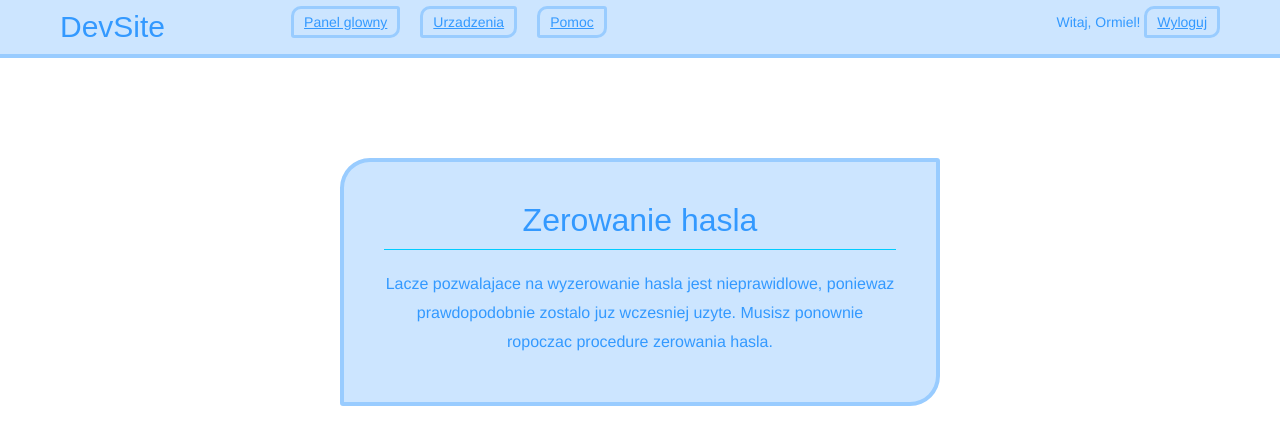
After one commit to Ormiel03/DevSite, a Django app: page /account/reset/1/1/ in a window 1280 px wide. The commit adds this page. Shown: the top 445 px of the page. Run offline with Django 3.2, Linux system fonts and the light colour scheme; a user stored in the database is signed in; some web fonts are replaced.

Commit message:
add password reser & change templates

```diff
--- a/DevSite/DevSite/settings.py
+++ b/DevSite/DevSite/settings.py
@@ -117,5 +117,10 @@ USE_TZ = False
 
 # Static files (CSS, JavaScript, Images)
 # https://docs.djangoproject.com/en/3.1/howto/static-files/
+LOGIN_REDIRECT_URL = 'dashboard'
+LOGIN_URL = 'login'
+LOGOUT_URL = 'logout'
+
+EMAIL_BACKEND = 'django.core.mail.backends.console.EmailBackend'
 
 STATIC_URL = '/static/'
--- a/DevSite/account_manager/static/css/base.css
+++ b/DevSite/account_manager/static/css/base.css
@@ -13,18 +13,18 @@ p {
 }
 
 a {
-    color:#12c064;
-    text-decoration:none;
+    color:#3399ff;
+    text-decoration:bold;
 }
 
 a:hover {
-    color:#00a74f;
+    color:3399ff;
 }
 
 h1, h2, h3, h4, h5 , h6 { font-family: 'Muli', sans-serif; font-weight:normal; }
 
 h1 {
-    border-bottom:1px solid #0099ff;
+    border-bottom:1px solid #00ccff;
     padding:0 0 10px 0;
     margin:10px 0 20px 0;
     color:#3399ff;
@@ -67,12 +67,16 @@ ol {
 }
 
 #header ul.menu li.selected a, #header ul.menu li.selected a:hover {
-    color:#1b6d32;
+    color:#3399ff;
     font-weight:bold;
+    border: 3px solid #99ccff; border-radius: 10px 3px 10px 3px;
+    padding:5px 10px;
 }
 
 #header a {
-    color:#f3f7cc;
+    color:#3399ff;
+    border: 3px solid #99ccff; border-radius: 10px 3px 10px 3px;
+    padding:5px 10px;
 }
 #header a:hover {
     color:#fff;
@@ -80,6 +84,7 @@ ol {
 
 #header .user {
     float:right;
+    color:#3399ff;
     padding-top:4px;
 }
 
--- a/DevSite/account_manager/templates/base.html
+++ b/DevSite/account_manager/templates/base.html
@@ -8,6 +8,27 @@
 <body>
   <div id="header">
     <span class="logo">DevSite</span>
+    {% if request.user.is_authenticated %}
+      <ul class="menu">
+        <li {% if section == "dashboard" %} class="selected"{% endif %}>
+          <a href="{% url "dashboard" %}">Panel glowny</a>
+        </li>
+        <li {% if section == "urzadzenia" %}class="selected"{% endif %}>
+          <a href="#">Urzadzenia</a>
+        </li>
+        <li {% if section == "asdf" %}class="selected"{% endif %}>
+          <a href="#">Pomoc</a>
+        </li>
+      </ul>
+    {% endif %}
+
+    <span class="user">
+      {% if request.user.is_authenticated %} Witaj, {{ request.user.first_name }}!
+        <a href="{% url "logout" %}">Wyloguj</a>
+      {% else %}
+        <a href="{% url "login" %}">Zaloguj</a>
+      {% endif %}
+    </span>
   </div>
 
   <div id="content">
--- a/DevSite/account_manager/templates/registration/login.html
+++ b/DevSite/account_manager/templates/registration/login.html
@@ -19,6 +19,7 @@
       <input type="hidden" name="next" value="{{ next }}" />
       <p><input type="submit" value="Zaloguj"></p>
     </form>
+    <p><a href="{% url "password_reset" %}">Zapomniales hasla?</a></p>
   </div>
 
 {% endblock %}
--- /dev/null
+++ b/DevSite/account_manager/templates/registration/password_reset_confirm.html
@@ -0,0 +1,18 @@
+{% extends "base.html" %}
+
+{% block title %}Zerowanie hasla{% endblock %}
+
+{% block content %}
+  <h1>Zerowanie hasla</h1>
+  {% if validlink %}
+    <p>Dwukrotnie podaj nowe haslo:</p>
+    <form action="." method="post">
+        {{ form.as_p }}
+        {% csrf_token %}
+        <p><input type="submit" value="Zmien haslo" />></p>
+    </form>
+  {% else %}
+    <p>Lacze pozwalajace na wyzerowanie hasla jest nieprawidlowe, poniewaz prawdopodobnie zostalo juz wczesniej uzyte.
+    Musisz ponownie ropoczac procedure zerowania hasla.</p>
+  {% endif %}
+{% endblock %}
--- /dev/null
+++ b/DevSite/account_manager/templates/registration/password_reset_email.html
@@ -0,0 +1,3 @@
+Otrzymalismy zadanie wyzerowania hasla dla uzytkownika uzywajacego adresu e-mail {{ email }}. Kliknij ponizsze lacze:
+{{ protocol }}://{{ domain }}{% url "password_reset_confirm" uidb64=uid token=token %}
+Twoja nazwa uzytkownika: {{ user.get_username }}
--- a/DevSite/account_manager/urls.py
+++ b/DevSite/account_manager/urls.py
@@ -7,4 +7,11 @@ urlpatterns = [
     #path('login/', views.user_login, name='login')
     path('login/', auth_views.LoginView.as_view(), name='login'),
     path('logout/', auth_views.LogoutView.as_view(), name='logout'),
+    path('', views.dashboard, name='dashboard'),
+    path('password_change/', auth_views.PasswordChangeView.as_view(), name='password_change'),
+    path('password_change/done/', auth_views.PasswordChangeDoneView.as_view(), name='password_change_done'),
+    path('password_reset/', auth_views.PasswordResetView.as_view(), name='password_reset'),
+    path('password_reset_done/', auth_views.PasswordResetDoneView.as_view(), name='password_reset_done'),
+    path('reset/<uidb64>/<token>/', auth_views.PasswordResetConfirmView.as_view(), name='password_reset_confirm'),
+    path('reset/done/', auth_views.PasswordResetCompleteView.as_view(), name='password_reset_complete'),
 ]
--- a/DevSite/account_manager/views.py
+++ b/DevSite/account_manager/views.py
@@ -2,7 +2,11 @@ from django.shortcuts import render
 from django.http import HttpResponse
 from django.contrib.auth import authenticate, login
 from .forms import LoginForm
+from  django.contrib.auth.decorators import login_required
 
+@login_required # sprawdza czy uytkownik jest uwieytelniony, jeeli tak nastepuje udekorowanie.
+def dashboard(request):
+    return render(request, 'account/dashboard.html', {'section': 'dashboard'})
 
 def user_login(request):
     if request.method == 'POST':
```
Also changed, not shown: DevSite/account_manager/templates/account/dashboard.html (added, +8 -0 lines), DevSite/account_manager/templates/registration/passwoer_reset_done.html (added, +10 -0 lines), DevSite/account_manager/templates/registration/password_change_done.html (added, +8 -0 lines), DevSite/account_manager/templates/registration/password_change_form.html (added, +14 -0 lines), DevSite/account_manager/templates/registration/password_reset_complite.html (added, +8 -0 lines), DevSite/account_manager/templates/registration/password_reset_form.html (added, +13 -0 lines), DevSite/db.sqlite3.
